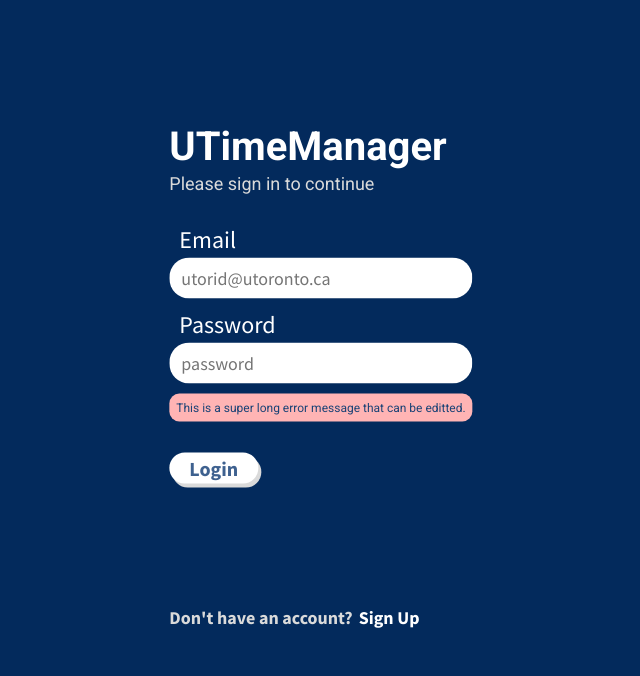
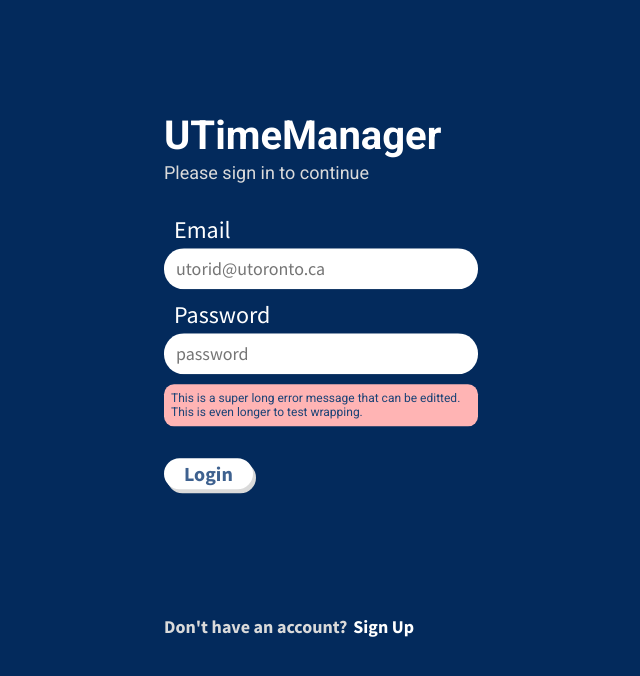
Before and after one commit to utmgdsc/UTimeManager, a React (Create React App) app in the folder client/: page / in a window 1280 px wide. Shown: the top 676 px of the page, without its empty margins (319-959 px from the left). Built offline with nearby package versions, Linux system fonts and the light colour scheme.

Commit message:
UI Fix: CredentialsForm

```diff
--- a/client/src/components/CredentialsForm/CredentialsForm.js
+++ b/client/src/components/CredentialsForm/CredentialsForm.js
@@ -5,6 +5,7 @@ import { CredentialsButton } from "../CredentialsButton/CredentialsButton.js";
 import { DescriptiveTextButton } from "../DescriptiveTextButton/DescriptiveTextButton.js";
 import { useNavigate } from "react-router-dom";
 import PropTypes from "prop-types";
+import styles from "./CredentialsForm.module.css";
 
 const CredentialsForm = ({
   headerText,
@@ -20,12 +21,12 @@ const CredentialsForm = ({
   };
 
   return (
-    <>
+    <div className={styles.credentials_container}>
       <div style={{ marginBottom: "3px" }}>
         <ThemeText primary={true} text={headerText} />
       </div>
       <ThemeText primary={false} text={subtitleText} />
-      <CredentialsInputBox errorMessage="This is a super long error message that can be editted." />
+      <CredentialsInputBox errorMessage="This is a super long error message that can be editted. This is even longer to test wrapping." />
       <div>
         <CredentialsButton text={actionText} />
       </div>
@@ -34,7 +35,7 @@ const CredentialsForm = ({
         nextPageText={" " + nextPageText}
         onClick={routeToNextPage}
       />
-    </>
+    </div>
   );
 };
 
--- /dev/null
+++ b/client/src/components/CredentialsForm/CredentialsForm.module.css
@@ -0,0 +1,6 @@
+.credentials_container {
+  position: absolute;
+  top: 47%;
+  left: 50%;
+  transform: translate(-50%, -50%);
+}
--- a/client/src/pages/CredentialsPage/CredentialsPage.module.css
+++ b/client/src/pages/CredentialsPage/CredentialsPage.module.css
@@ -1,10 +1,3 @@
-.credentials_container {
-  position: absolute;
-  top: 47%;
-  left: 50%;
-  transform: translate(-50%, -50%);
-}
-
 .bg {
   position: absolute;
   background: #032a5c;
--- a/client/src/pages/CredentialsPage/LoginPage.js
+++ b/client/src/pages/CredentialsPage/LoginPage.js
@@ -5,7 +5,6 @@ import styles from "./CredentialsPage.module.css";
 const LoginPage = () => {
   return (
     <div className={styles.bg}>
-      <div className={styles.credentials_container}>
       <CredentialsForm
         headerText="UTimeManager"
         subtitleText="Please sign in to continue"
@@ -15,7 +14,6 @@ const LoginPage = () => {
         nextPageText="Sign Up"
       />
     </div>
-    </div>
   );
 };
 
--- a/client/src/pages/CredentialsPage/SignUpPage.js
+++ b/client/src/pages/CredentialsPage/SignUpPage.js
@@ -5,7 +5,6 @@ import styles from "./CredentialsPage.module.css";
 const SignUpPage = () => {
   return (
     <div className={styles.bg}>
-      <div className={styles.credentials_container}>
       <CredentialsForm
         headerText="Sign Up"
         subtitleText="Create an account to continue"
@@ -15,7 +14,6 @@ const SignUpPage = () => {
         nextPageText="Sign In"
       />
     </div>
-    </div>
   );
 };
 
```
Lines whose indentation alone changed are shown as unchanged.
